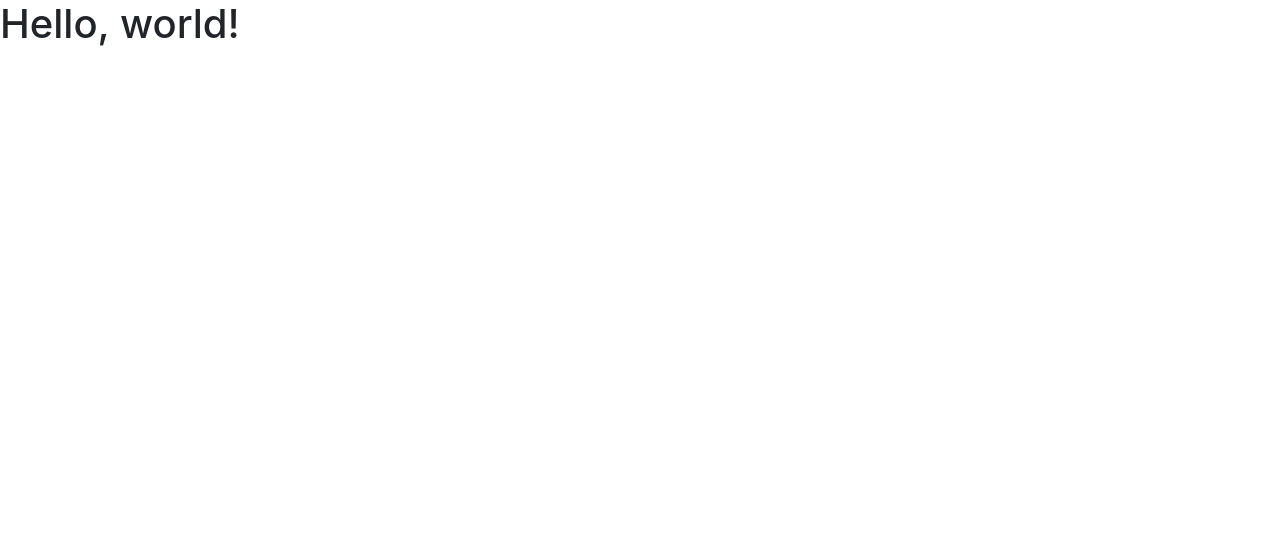
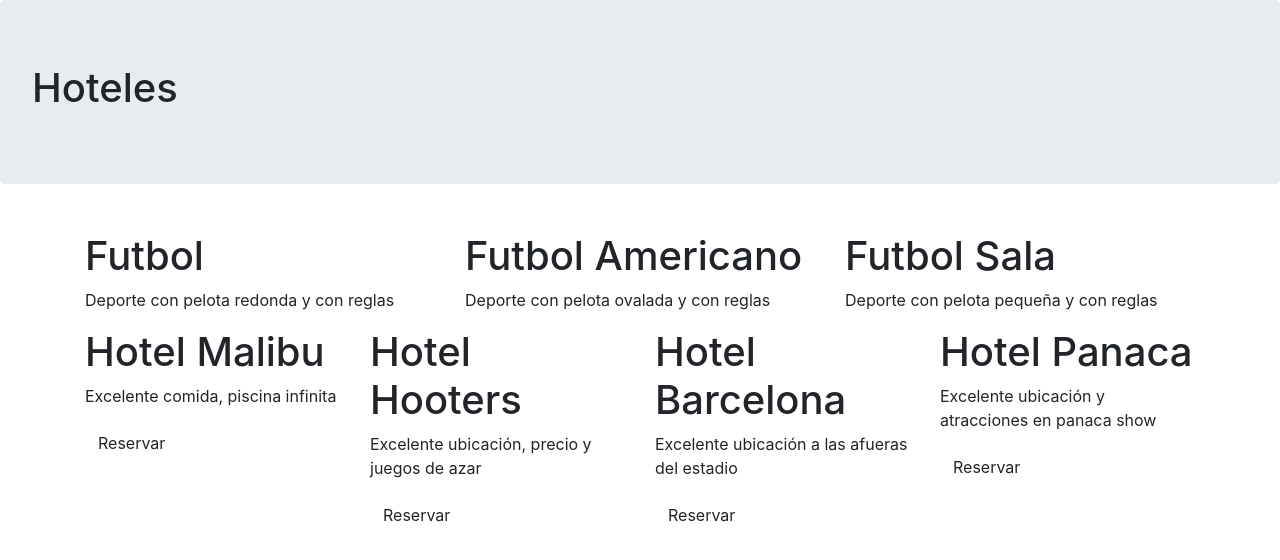
Before and after one commit to anibalortegap/bootstrap-hotels, a website: page index.html in a window 1280 px wide. Drawn offline with nearby package versions, Linux system fonts and the light colour scheme.

Commit message:
exercise layout, container and grid

```diff
--- a/index.html
+++ b/index.html
@@ -1,5 +1,6 @@
 <!doctype html>
 <html lang="en">
+
 <head>
   <!-- Required meta tags -->
   <meta charset="utf-8">
@@ -10,8 +11,55 @@
 
   <title>Hello, world!</title>
 </head>
+
 <body>
-    <h1>Hello, world!</h1>
+  <div class="jumbotron">
+    <h1>Hoteles</h1>
+  </div>
+  <div class="container">
+    <div class="row">
+      <div class="col-4">
+        <p>
+          <H1>Futbol</H1>
+          <P>Deporte con pelota redonda y con reglas</P>
+        </p>
+      </div>
+      <div class="col-4">
+        <p>
+          <H1>Futbol Americano</H1>
+          <P>Deporte con pelota ovalada y con reglas</P>
+        </p>
+      </div>
+      <div class="col-4">
+        <p>
+          <h1>Futbol Sala</h1>
+          <P>Deporte con pelota pequeña y con reglas</P>
+        </p>
+      </div>
+    </div>
+    <div class="row">
+      <div class="col-3">
+        <h1>Hotel Malibu</h1>
+        <p>Excelente comida, piscina infinita</p>
+        <button class="btn">Reservar</button>
+      </div>
+      <div class="col-3">
+        <h1>Hotel Hooters</h1>
+        <p>Excelente ubicación, precio y juegos de azar</p>
+        <button class="btn">Reservar</button>
+      </div>
+      <div class="col-3">
+        <h1>Hotel Barcelona</h1>
+        <p<>Excelente ubicación a las afueras del estadio</p>
+        <button class="btn">Reservar</button>
+      </div>
+      <div class="col-3">
+        <h1>Hotel Panaca</h1>
+        <p>Excelente ubicación y atracciones en panaca show</p>
+        <button class="btn">Reservar</button>
+      </div>
+    </div>
+  </div>
 
   <!-- Optional JavaScript -->
   <!-- jQuery first, then Popper.js, then Bootstrap JS -->
@@ -19,4 +67,5 @@
   <script src="node_modules/popper.js/dist/popper.min.js"></script>
   <script src="node_modules/bootstrap/dist/js/bootstrap.min.js"></script>
 </body>
+
 </html>
```
Lines whose indentation alone changed are shown as unchanged.
